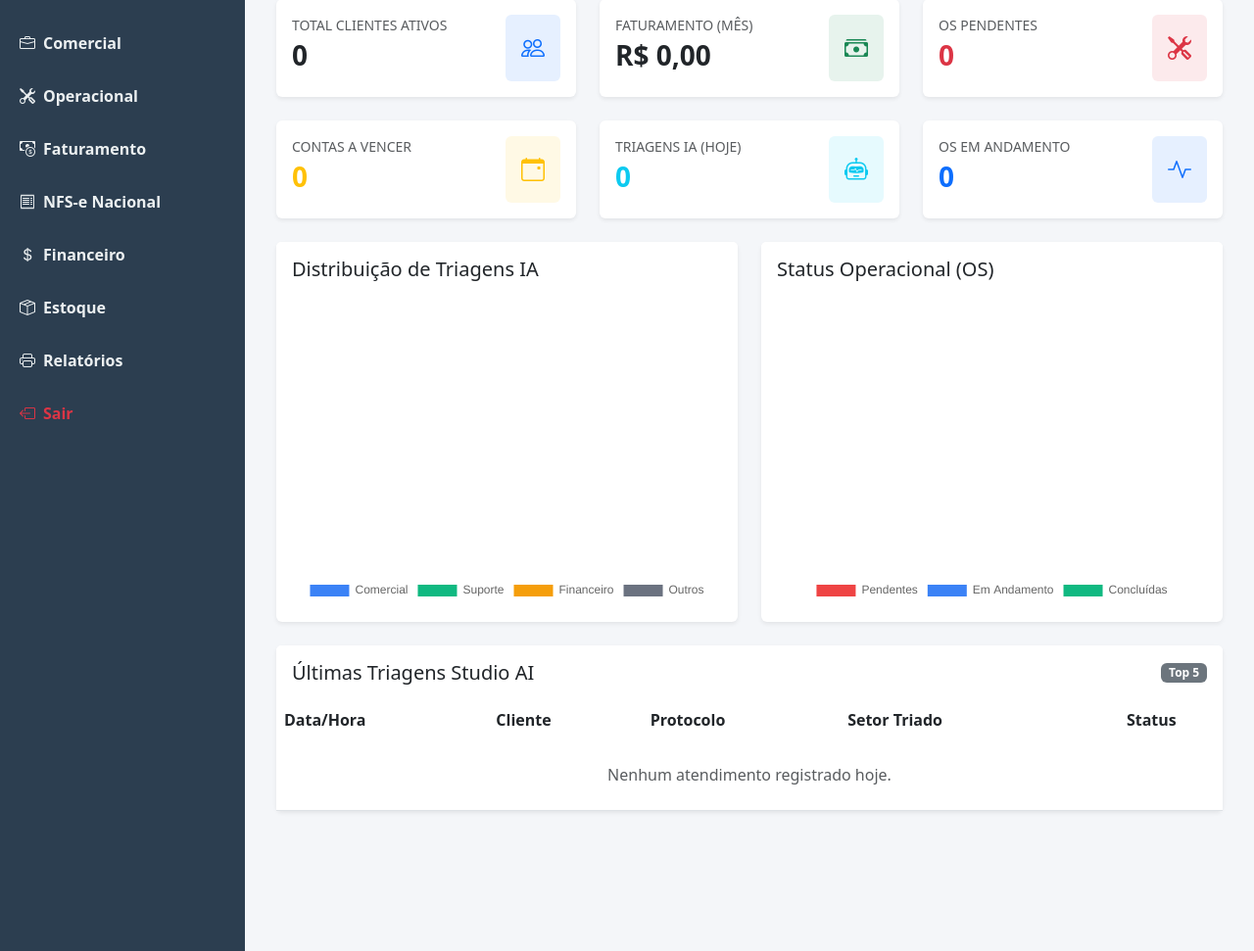
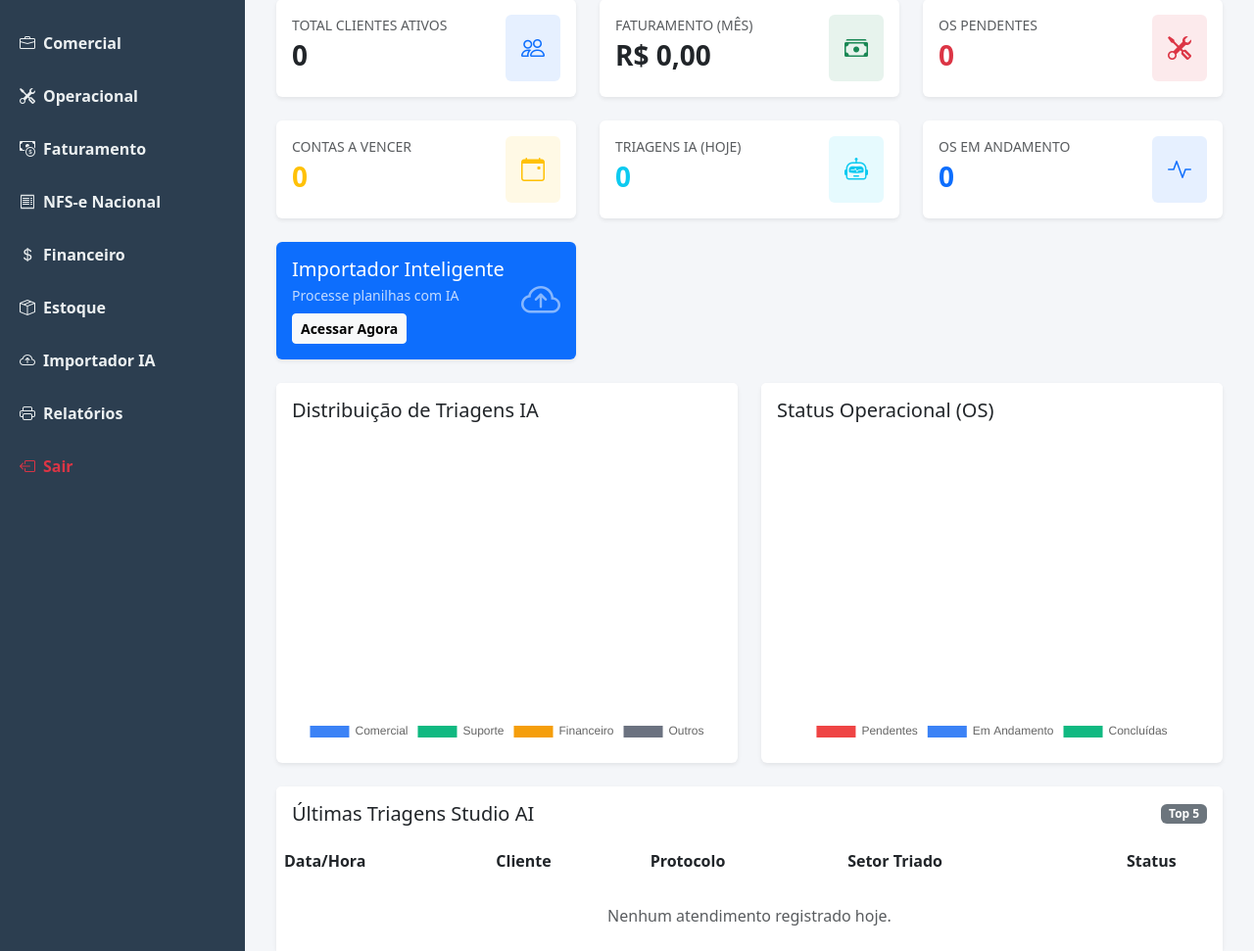
Before and after one commit to EMachadoP/erp-g7serv, a Django app: page /dashboard/ in a window 1280 px wide. Shown: the part 192-1163 px from the top of the page at 98% size. Run offline with Django 5.2, Linux system fonts and the light colour scheme; the visitor is signed in with stand-in values (Sample User, id 1); data that the repository does not hold is empty.

Commit message:
feat: adicionar link e card do importador na navegacao

```diff
--- a/templates/base.html
+++ b/templates/base.html
@@ -344,6 +344,10 @@
                 {% endif %}
 
                 {% if perms.auth.view_user %}
+                <a href="{% url 'importador:index' %}"
+                    class="list-group-item list-group-item-action bg-transparent second-text fw-bold">
+                    <i class="bi bi-cloud-arrow-up me-2"></i>Importador IA
+                </a>
                 <a href="{% url 'reports:dashboard' %}"
                     class="list-group-item list-group-item-action bg-transparent second-text fw-bold">
                     <i class="bi bi-printer me-2"></i>Relatórios
--- a/templates/dashboard/index.html
+++ b/templates/dashboard/index.html
@@ -116,6 +116,21 @@
                             <i class="bi bi-activity text-primary fs-4"></i>
                         </div>
                     </div>
+                </div>
+            </div>
+        </div>
+
+        <!-- Card 7: Importador Inteligente -->
+        <div class="col-12 col-xl-4">
+            <div class="card border-0 shadow-sm h-100 bg-primary text-white">
+                <div class="card-body d-flex align-items-center justify-content-between">
+                    <div>
+                        <h5 class="mb-1">Importador Inteligente</h5>
+                        <p class="small mb-0 opacity-75">Processe planilhas com IA</p>
+                        <a href="{% url 'importador:index' %}" class="btn btn-sm btn-light mt-2 fw-bold">Acessar
+                            Agora</a>
+                    </div>
+                    <i class="bi bi-cloud-arrow-up fs-1 opacity-50"></i>
                 </div>
             </div>
         </div>
```
